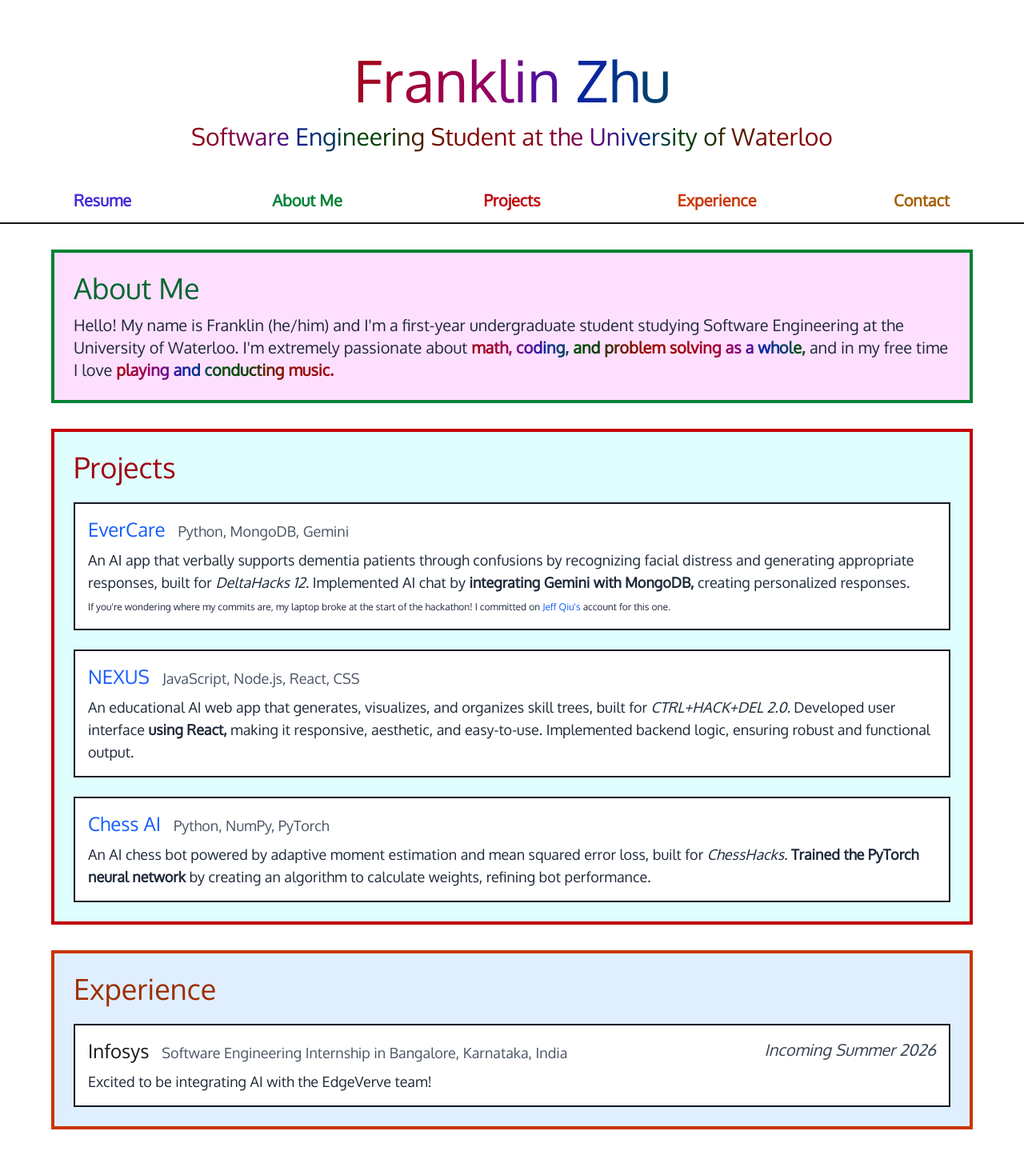
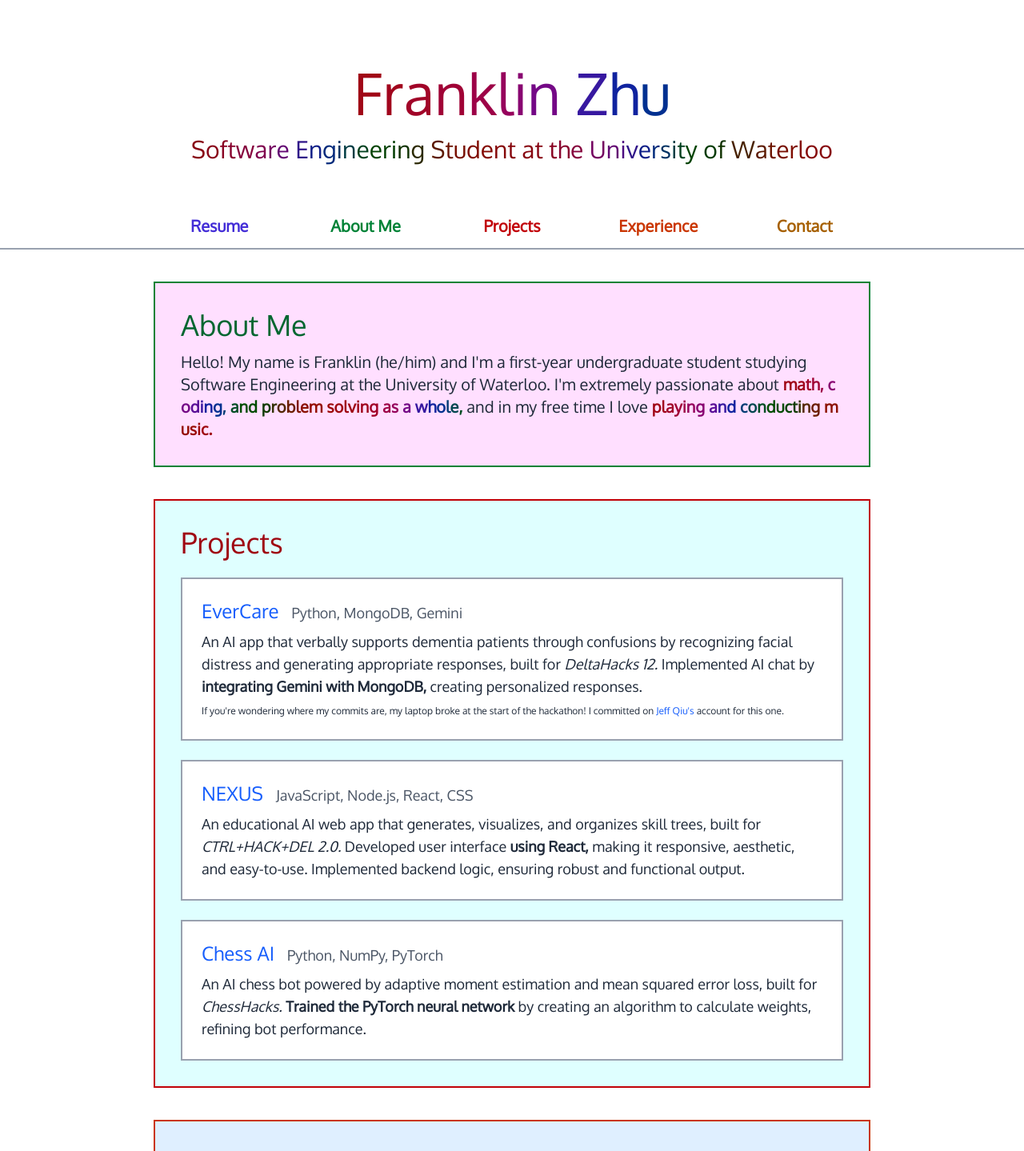
Before and after one commit to f47zhu/personal-website, a Next.js app: page / in a window 1280 px wide. Shown: the top 1439 px of the page at 80% size. Built offline with nearby package versions, Linux system fonts and the light colour scheme; a web font is replaced by a local one.

Commit message:
nits: Change margins and colours

```diff
--- a/app/cards.tsx
+++ b/app/cards.tsx
@@ -15,7 +15,7 @@ export function PageCard({ className = "", color, title, children }:
     bgorange: "bg-[#DFEFFF] dark:bg-[#201000]"
   };
   return (
-    <div className={`border-4 p-6 ${colorVariants["border" + color]} ${colorVariants["bg" + color]} ${className}`}>
+    <div className={`p-8 border-2 ${colorVariants["border" + color]} ${colorVariants["bg" + color]} ${className}`}>
       <p className={`text-4xl font-[575] ${colorVariants["text" + color]}`}>{title}</p>
       {children}
     </div>
@@ -25,7 +25,7 @@ export function PageCard({ className = "", color, title, children }:
 export function InnerCard({ title, link = "", tools = "", date = "", funFact = "", children }:
     { title: string, link?: string, tools?: string, date?: string, funFact?: string | React.ReactNode, children: React.ReactNode }) {
   return (
-    <div className="border-2 p-4 bg-white dark:bg-black border-gray-900 dark:border-gray-100">
+    <div className="border-2 p-6 bg-white dark:bg-black border-gray-400 dark:border-gray-600">
       <span className="text-2xl font-medium">
         {link !== "" ? (<a href={link} target="_blank">{title}</a>) : (title)}
       </span>
@@ -33,7 +33,7 @@ export function InnerCard({ title, link = "", tools = "", date = "", funFact = "
         <span className="ml-4 text-lg text-gray-600 dark:text-gray-400">{tools}</span>
       )}
       {date !== "" && (
-        <span className="float-right text-xl text-gray-700 dark:text-gray-300"><i>{date}</i></span>
+        <span className="float-right text-base text-gray-700 dark:text-gray-300"><i>{date}</i></span>
       )}
       <p className="mb-2" />
       <div className="text-lg text-gray-800 dark:text-gray-200">
--- a/app/globals.css
+++ b/app/globals.css
@@ -2,14 +2,14 @@
 
 :root {
   --background: #ffffff;
-  --foreground: #171717;
+  --foreground: #000000;
   --scroll-behavior: smooth;
 }
 
 @media (prefers-color-scheme: dark) {
   :root {
-    --background: #0a0a0a;
-    --foreground: #ededed;
+    --background: #000000;
+    --foreground: #ffffff;
   }
 }
 
--- a/app/header.tsx
+++ b/app/header.tsx
@@ -8,7 +8,7 @@ function HeaderElement( {link, title, color}: {link: string, title: string, colo
   };
   return (
     <a href={link} target={(link[0] !== '#') ? "_blank" : ""}>
-      <div className={`px-[5vw] py-[2vh] text-center hover:bg-gray-100 dark:hover:bg-gray-900 ${colorVariants["text" + color]}`}>
+      <div className={`px-[2vw] py-[2vh] text-center hover:bg-gray-100 dark:hover:bg-gray-900 ${colorVariants["text" + color]}`}>
         {title}
       </div>
     </a>
@@ -19,12 +19,14 @@ export function PageHeader() {
   return (
     <>
       <span id={"about"} />
-      <header className="z-50 h-15 sticky top-0 border-b-2 grid grid-cols-5 overflow-hidden place-items-center text-xl tracking-[2] font-extrabold bg-white dark:bg-black animate-fade-in-length0.375s-delay0.75s">
+      <header className="z-50 h-15 sticky top-0 border-b-2 grid grid-cols-7 overflow-hidden place-items-center text-xl tracking-[2] font-extrabold bg-white dark:bg-black border-gray-400 dark:border-gray-600 animate-fade-in-length0.375s-delay0.75s">
+          <div />
           <HeaderElement link="./resume" title="Resume" color="indigo" />
           <HeaderElement link="#about" title="About Me" color="green" />
           <HeaderElement link="#projects" title="Projects" color="red" />
           <HeaderElement link="#experience" title="Experience" color="orange" />
           <HeaderElement link="#contact" title="Contact" color="yellow" />
+          <div />
       </header>
     </>
   );
--- a/app/page.tsx
+++ b/app/page.tsx
@@ -6,7 +6,7 @@ import { WaveEffect, FunHighlight } from "./waveEffect";
 export default function Home() {
   return (
     <>
-      <div className="m-16 mb-8 text-center text-pretty font-normal text-black dark:text-white">
+      <div className="mx-32 mt-20 mb-12 text-center text-pretty font-normal text-black dark:text-white">
         <div className="text-7xl mb-4 text-red-800 dark:text-red-200 animate-fade-in-length0.75s">
           <WaveEffect text="Franklin Zhu" />
         </div>
@@ -15,9 +15,8 @@ export default function Home() {
         </div>
       </div>
       <PageHeader />
-      <div className="animate-fade-in-from-bottom-length0.375s-delay0.75s">
-        <div className="m-16 mt-8">
-          <div className="flex flex-col gap-8 place-content-center text-left">
+      <div className="mx-48 my-10 animate-fade-in-from-bottom-length0.375s-delay0.75s">
+        <div className="flex flex-col gap-10 place-content-center text-left">
           <PageCard
             color={"green"}
             title={"About Me"}
@@ -78,8 +77,8 @@ export default function Home() {
           >
             <InnerCard
               title={"Infosys"}
-                tools={"Software Engineering Internship in Bangalore, Karnataka, India"}
-                date={"Incoming Summer 2026"}
+              tools={"Software Engineering Internship"}
+              date={"Bangalore, Karnataka ⋅ Incoming Summer 2026"}
             >
               Excited to be integrating AI with the EdgeVerve team!
               <span id="contact" />
@@ -128,7 +127,6 @@ export default function Home() {
           <RandomFunFact />
         </div>
       </div>
-      </div>
     </>
   );
 }
```
Lines whose indentation alone changed are shown as unchanged.
